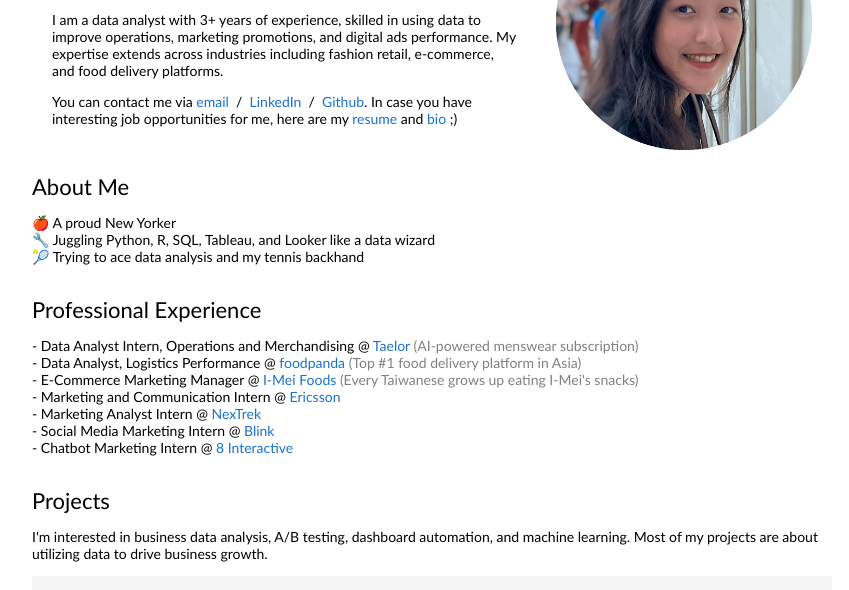
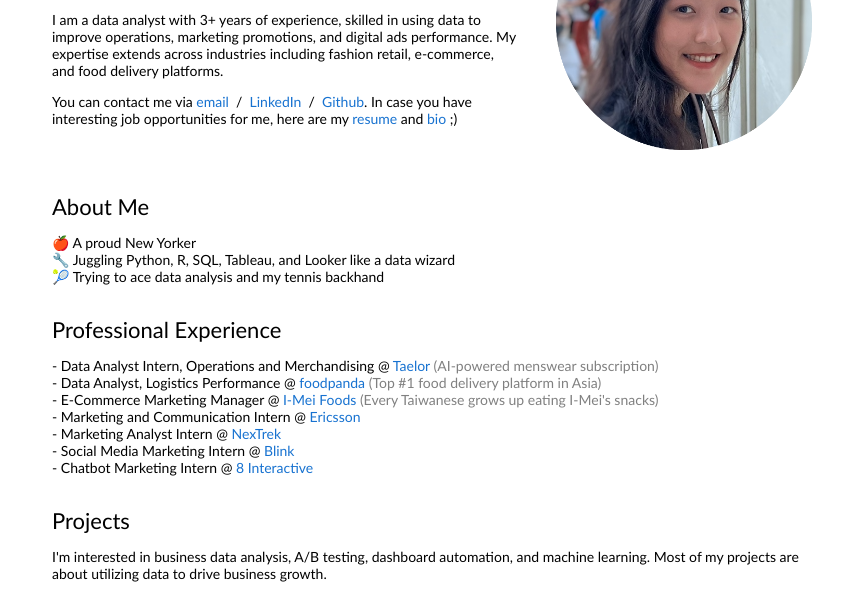
Before and after one commit to vvnliu725/vvnliu725.github.io, a plain HTML site: page index.html in a window 1280 px wide. Shown: the part 134-724 px from the top of the page, without its empty margins (208-1057 px from the left). Drawn offline with Linux system fonts and the light colour scheme.

Commit message:
Update index.html

```diff
--- a/index.html
+++ b/index.html
@@ -45,7 +45,7 @@
           </tbody></table>
           <table style="width:100%;border:0px;border-spacing:0px;border-collapse:separate;margin-right:auto;margin-left:auto;"><tbody>
               <tr>
-              <td style="padding:0px;width:100%;vertical-align:middle">
+              <td style="padding:2.5%;width:63%;vertical-align:middle">
                 <h2>About Me</h2>
                 <p>
                   🍎 A proud New Yorker <br>
```
